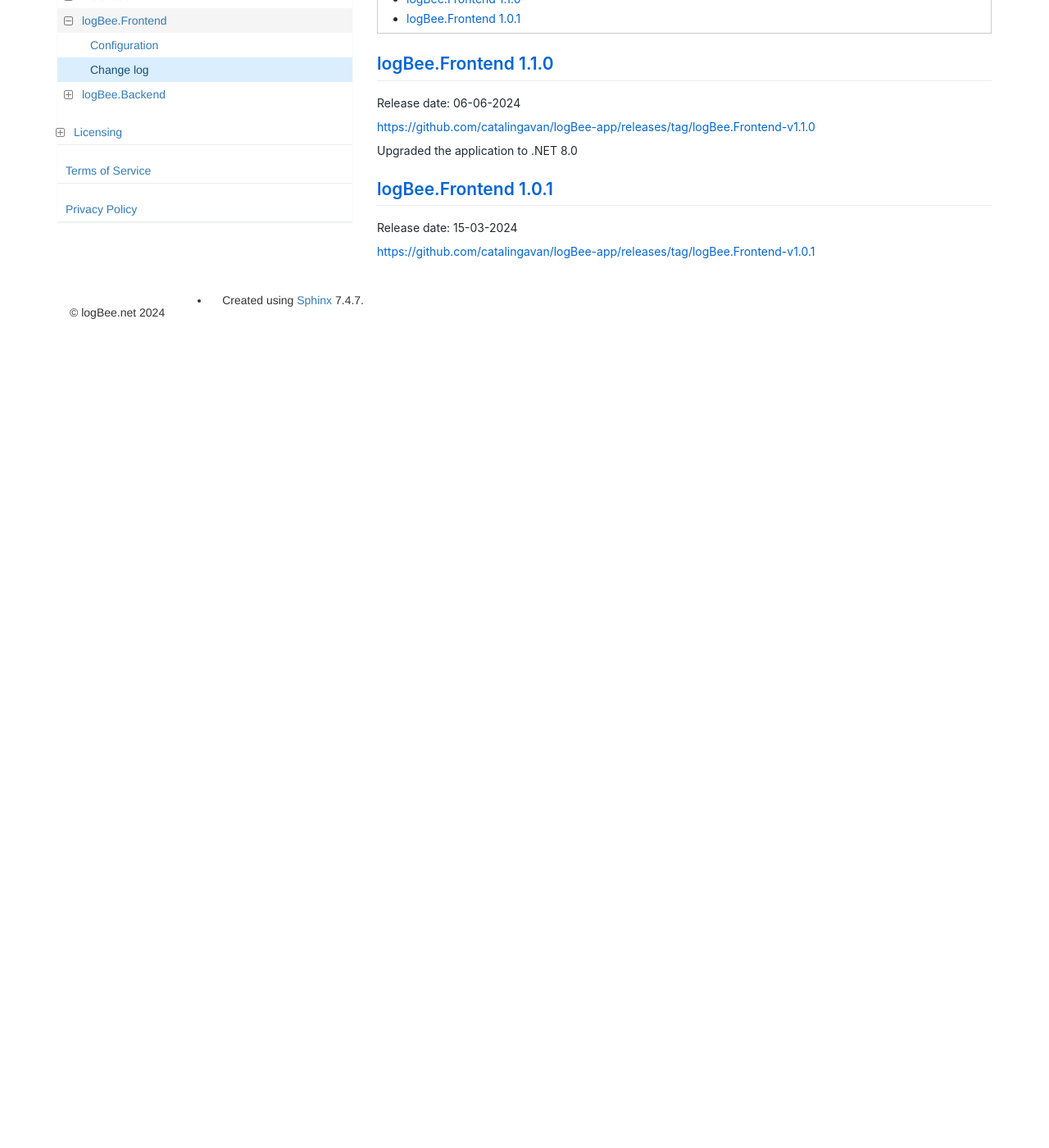
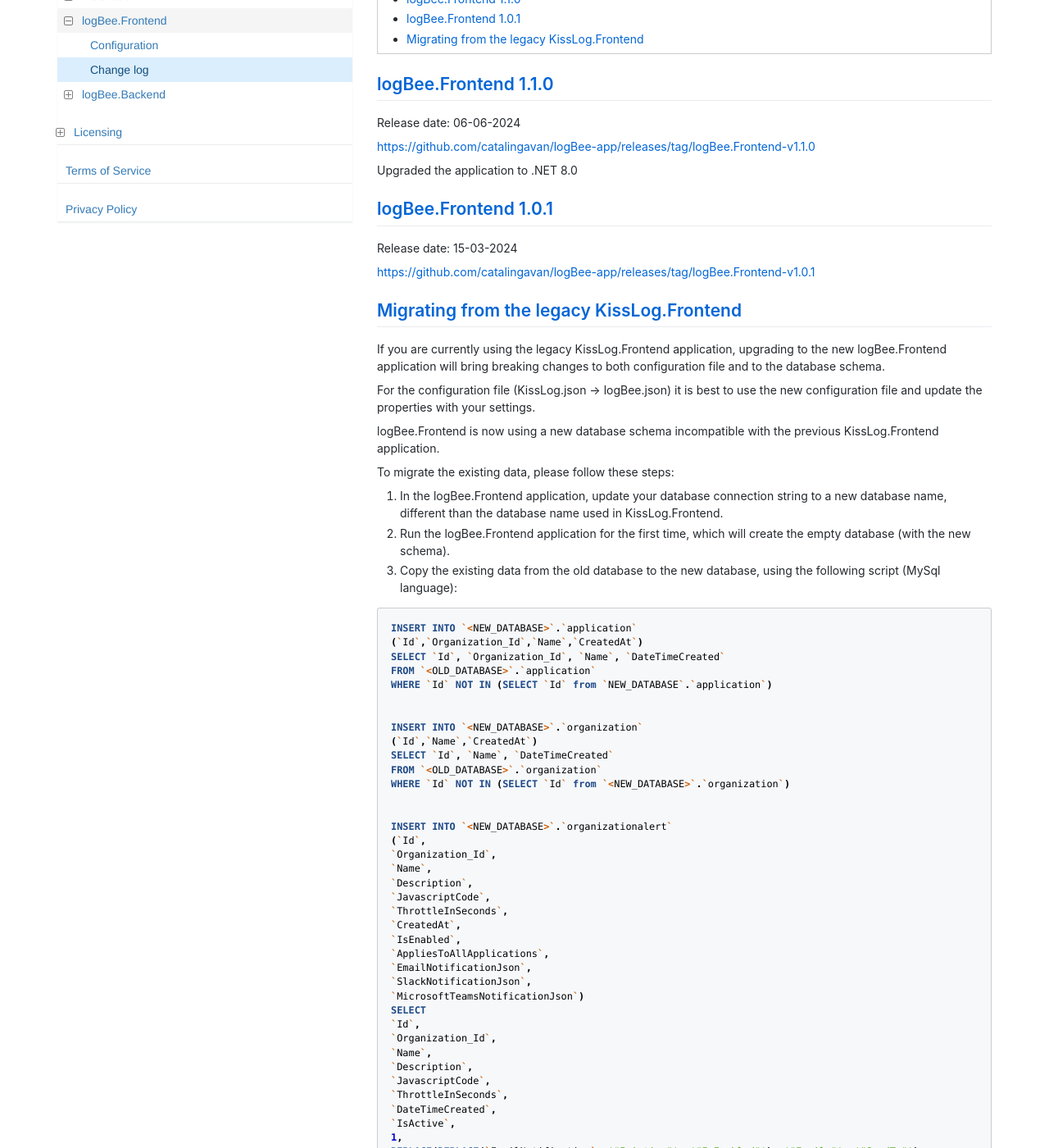
Before and after one commit to catalingavan/logbee.Documentation, a Sphinx documentation site: the page built from source/on-premises/logBee-frontend/change-log.rst, in a window 1280 px wide and 1400 px high, scrolled down 270 px. Shown: the whole window at 82% size. Built offline with Sphinx 7.4.7, drawn with Linux system fonts in a browser that asks for light colours; nearby versions of some CDN libraries; library files that are not in the unit come from our copies; before the commit the page ends 900 px from its top, so only the background shows below that; some of the changed text lies outside the part shown.

Commit message:
updated change log

```diff
--- a/source/on-premises/logBee-frontend/change-log.rst
+++ b/source/on-premises/logBee-frontend/change-log.rst
@@ -20,3 +20,69 @@ logBee.Frontend 1.0.1
 Release date: 15-03-2024
 
 https://github.com/catalingavan/logBee-app/releases/tag/logBee.Frontend-v1.0.1
+
+
+Migrating from the legacy KissLog.Frontend
+---------------------------------------------
+
+If you are currently using the legacy KissLog.Frontend application, upgrading to the new logBee.Frontend application will bring breaking changes to both configuration file and to the database schema.
+
+For the configuration file (KissLog.json -> logBee.json) it is best to use the new configuration file and update the properties with your settings.
+
+logBee.Frontend is now using a new database schema incompatible with the previous KissLog.Frontend application.
+
+To migrate the existing data, please follow these steps:
+
+1. In the logBee.Frontend application, update your database connection string to a new database name, different than the database name used in KissLog.Frontend.
+
+2. Run the logBee.Frontend application for the first time, which will create the empty database (with the new schema).
+
+3. Copy the existing data from the old database to the new database, using the following script (MySql language):
+
+.. code-block:: sql
+
+    INSERT INTO `<NEW_DATABASE>`.`application`
+    (`Id`,`Organization_Id`,`Name`,`CreatedAt`)
+    SELECT `Id`, `Organization_Id`, `Name`, `DateTimeCreated`
+    FROM `<OLD_DATABASE>`.`application`
+    WHERE `Id` NOT IN (SELECT `Id` from `NEW_DATABASE`.`application`)
+
+
+    INSERT INTO `<NEW_DATABASE>`.`organization`
+    (`Id`,`Name`,`CreatedAt`)
+    SELECT `Id`, `Name`, `DateTimeCreated`
+    FROM `<OLD_DATABASE>`.`organization`
+    WHERE `Id` NOT IN (SELECT `Id` from `<NEW_DATABASE>`.`organization`)
+
+
+    INSERT INTO `<NEW_DATABASE>`.`organizationalert`
+    (`Id`,
+    `Organization_Id`,
+    `Name`,
+    `Description`,
+    `JavascriptCode`,
+    `ThrottleInSeconds`,
+    `CreatedAt`,
+    `IsEnabled`,
+    `AppliesToAllApplications`,
+    `EmailNotificationJson`,
+    `SlackNotificationJson`,
+    `MicrosoftTeamsNotificationJson`)
+    SELECT
+    `Id`,
+    `Organization_Id`,
+    `Name`,
+    `Description`,
+    `JavascriptCode`,
+    `ThrottleInSeconds`,
+    `DateTimeCreated`,
+    `IsActive`,
+    1,
+    REPLACE(REPLACE(`EmailNotification`, '"IsActive"', '"IsEnabled"'), '"Emails"', '"SendTo"'),
+    REPLACE(`SlackNotification`, '"IsActive"', '"IsEnabled"'),
+    REPLACE(`MicrosoftTeamsNotification`, '"IsActive"', '"IsEnabled"')
+    FROM `<OLD_DATABASE>`.`alert`
+    WHERE `Id` NOT IN (SELECT `Id` from `<NEW_DATABASE>`.`organizationalert`)
+
+
+If you need assistance, please feel free to reach out and I will happily help with the migration.
```
